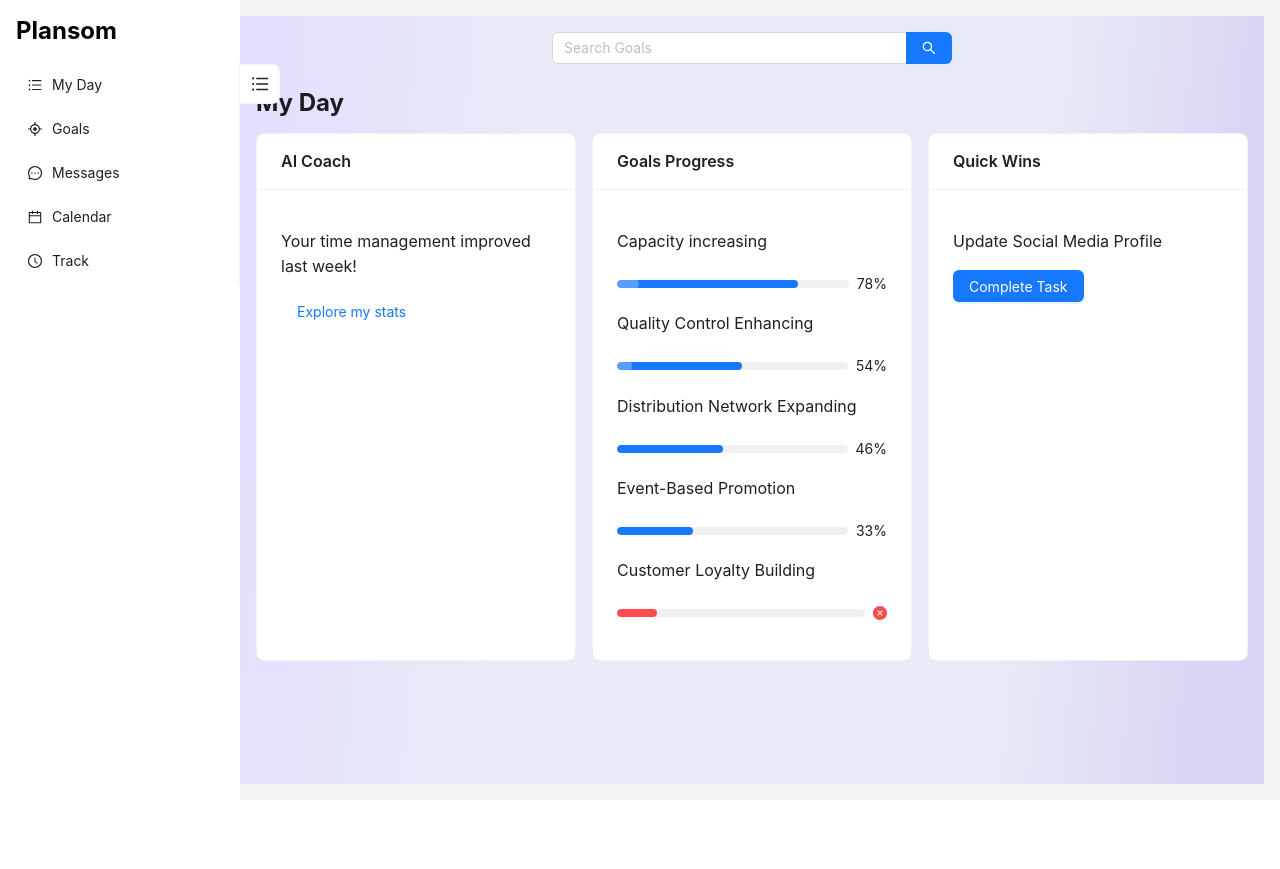
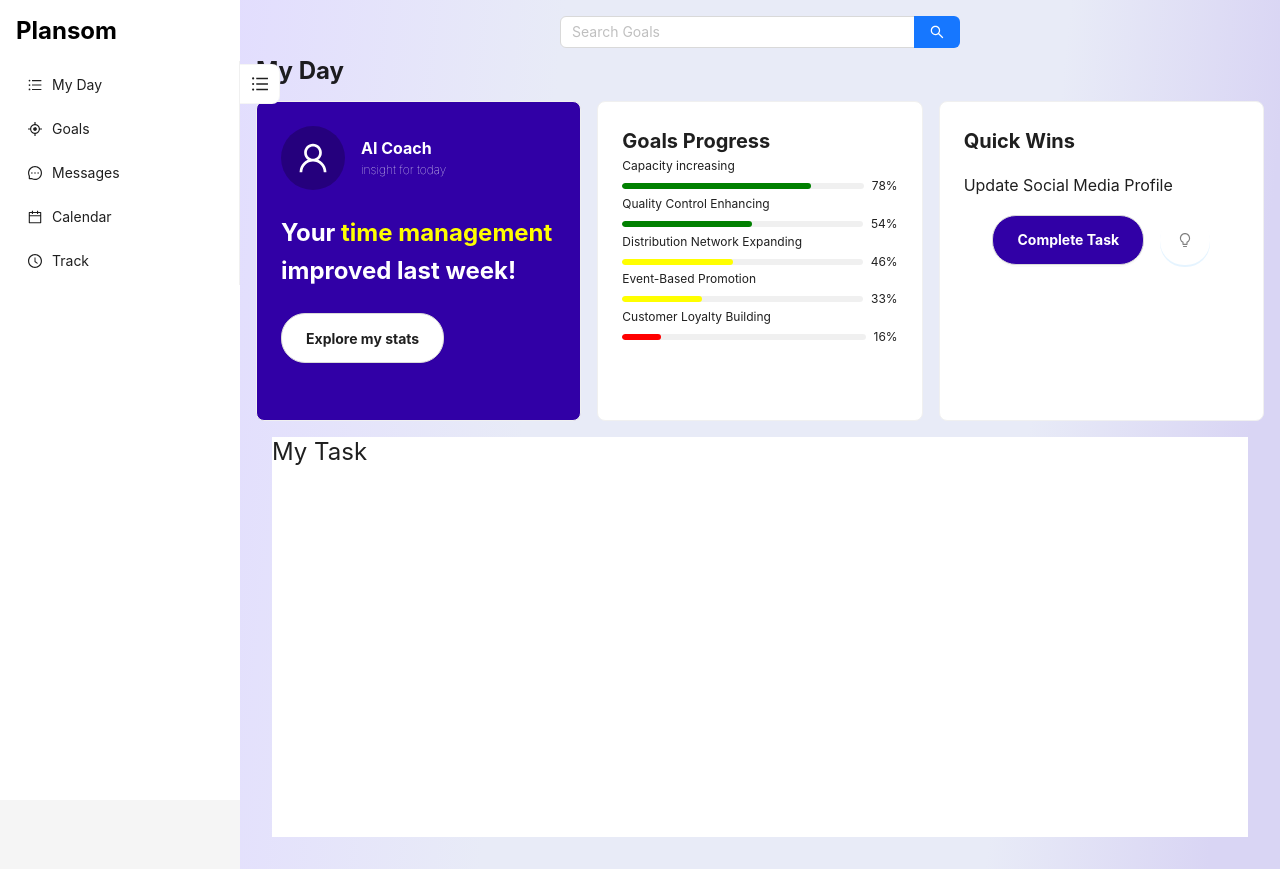
Before and after one commit to amaan-810/plansom-dashboard, a React (Create React App) app: page / in a window 1280 px wide. Before the commit the page ends 800 px from the top, so only its background shows below. Built offline with nearby package versions, Linux system fonts and the light colour scheme.

Commit message:
added avatar and  buttons

```diff
--- a/src/App.css
+++ b/src/App.css
@@ -1,38 +1,20 @@
-.App {
-  text-align: center;
+html{
+  box-sizing: border-box;
 }
 
-.App-logo {
-  height: 40vmin;
-  pointer-events: none;
+.mycard{
+  height: 20rem;
+
 }
 
-@media (prefers-reduced-motion: no-preference) {
-  .App-logo {
-    animation: App-logo-spin infinite 20s linear;
-  }
+
+.myprogress{
+  font-size: 0.75rem;
 }
 
-.App-header {
-  background-color: #282c34;
-  min-height: 100vh;
-  display: flex;
-  flex-direction: column;
-  align-items: center;
-  justify-content: center;
-  font-size: calc(10px + 2vmin);
-  color: white;
+.avtarSideText{
+  margin-left: 1rem;
+  margin-top: 0rem;
+  margin-bottom: 0rem;
+  font-weight: bolder;
 }
-
-.App-link {
-  color: #61dafb;
-}
-
-@keyframes App-logo-spin {
-  from {
-    transform: rotate(0deg);
-  }
-  to {
-    transform: rotate(360deg);
-  }
-}
--- a/src/App.js
+++ b/src/App.js
@@ -1,5 +1,15 @@
 import React, { useState } from "react";
-import { Layout, Menu, Card, Progress, Button, Input } from "antd";
+import {
+  Layout,
+  Menu,
+  Card,
+  Progress,
+  Button,
+  Input,
+  Avatar,
+  Flex,
+  Carousel,
+} from "antd";
 import {
   UnorderedListOutlined,
   CalendarOutlined,
@@ -8,6 +18,8 @@ import {
   ClockCircleOutlined,
   MenuOutlined,
   CloseOutlined,
+  UserOutlined,
+  BulbOutlined,
 } from "@ant-design/icons";
 import "./App.css";
 
@@ -15,25 +27,25 @@ const { Sider, Content } = Layout;
 const { Search } = Input;
 
 const goals = [
-  { key: "1", name: "Capacity increasing", progress: 78, status: "active" },
+  { key: "1", name: "Capacity increasing", progress: 78, status: "green" },
   {
     key: "2",
     name: "Quality Control Enhancing",
     progress: 54,
-    status: "active",
+    status: "green",
   },
   {
     key: "3",
     name: "Distribution Network Expanding",
     progress: 46,
-    status: "warning",
+    status: "yellow",
   },
-  { key: "4", name: "Event-Based Promotion", progress: 33, status: "warning" },
+  { key: "4", name: "Event-Based Promotion", progress: 33, status: "yellow" },
   {
     key: "5",
     name: "Customer Loyalty Building",
     progress: 16,
-    status: "exception",
+    status: "red",
   },
 ];
 
@@ -148,7 +160,7 @@ const App = () => {
         )}
         <Content
           style={{
-            margin: isMobile ? "4rem 1rem 1rem" : "1rem",
+            margin: isMobile ? "4rem 1rem 1rem" : "0rem",
             marginLeft: isMobile ? "0" : "15rem", // Prevent overlapping with the sidebar
             padding: "1rem",
             backgroundImage:
@@ -157,7 +169,7 @@ const App = () => {
         >
           <div
             style={{
-              marginBottom: "1rem",
+              marginBottom: "0.5rem",
               maxWidth: "25rem",
               marginLeft: "auto",
               marginRight: "auto",
@@ -169,6 +181,7 @@ const App = () => {
             <h3
               style={{
                 marginBottom: "1rem",
+                marginTop: "0rem",
                 fontSize: "1.5rem",
               }}
             >
@@ -182,27 +195,132 @@ const App = () => {
                 ? "1fr"
                 : window.innerWidth >= 1024
                 ? "repeat(3, 1fr)"
-                : "repeat(2, 1fr)",
+                : "",
+              // "repeat(2, 1fr)",
               gap: "1rem",
             }}
           >
-            <Card title="AI Coach" style={{ fontSize: "1rem" }}>
-              <p>Your time management improved last week!</p>
-              <Button type="link">Explore my stats</Button>
+            <Card
+              // title="AI Coach"
+              className="mycard"
+              style={{
+                fontSize: "1rem",
+                backgroundColor: "#3100A6",
+                color: "white",
+              }}
+            >
+              <div>
+                <Flex align="center">
+                  {" "}
+                  <Avatar size={64} icon={<UserOutlined />} />
+                  <Flex vertical>
+                    <p className="avtarSideText">AI Coach</p>
+                    <p
+                      className="avtarSideText"
+                      style={{ fontSize: "0.75rem", fontWeight: "lighter" }}
+                    >
+                      insight for today
+                    </p>
+                  </Flex>
+                </Flex>
+              </div>
+              <p style={{ fontSize: "1.5rem", fontWeight: "bold" }}>
+                Your <span style={{ color: "yellow" }}>time management</span>{" "}
+                improved last week!
+              </p>
+              <Button
+                type="default"
+                style={{
+                  backgroundColor: "white",
+                  borderRadius: "1.5rem",
+                  fontWeight: "bold",
+                  padding: "1.5rem",
+                }}
+              >
+                Explore my stats
+              </Button>
             </Card>
-            <Card title="Goals Progress" style={{ fontSize: "1rem" }}>
+            <Card style={{ fontSize: "1rem" }} className="mycard">
+              <div>
+                <strong style={{ fontSize: "1.25rem", margin: "1rem 0rem" }}>
+                  Goals Progress
+                </strong>
+              </div>
               {goals.map((goal) => (
-                <div key={goal.key} style={{ marginBottom: "0.75rem" }}>
-                  <p>{goal.name}</p>
-                  <Progress percent={goal.progress} status={goal.status} />
+                <div key={goal.key} className="myprogress">
+                  <p style={{ margin: "0rem" }}>{goal.name}</p>
+                  <Progress
+                    percent={goal.progress}
+                    status={goal.status}
+                    strokeColor={goal.status}
+                    size="small"
+                  />
                 </div>
               ))}
             </Card>
-            <Card title="Quick Wins" style={{ fontSize: "1rem" }}>
+            <Card
+              // title="Quick Wins"
+              style={{ fontSize: "1rem" }}
+              className="mycard"
+            >
+              <div>
+                <strong style={{ fontSize: "1.25rem", margin: "1rem 0rem" }}>
+                  Quick Wins
+                </strong>
+              </div>
               <p>Update Social Media Profile</p>
-              <Button type="primary">Complete Task</Button>
+              <Flex gap="middle" justify="center">
+                <Button
+                  type="default"
+                  style={{
+                    backgroundColor: "#3100A6",
+                    color: "white",
+                    borderRadius: "1.5rem",
+                    fontWeight: "bold",
+                    padding: "1.5rem",
+                    width: "",
+                  }}
+                >
+                  Complete Task
+                </Button>
+                <Button
+                  type="primary"
+                  shape="circle"
+                  style={{
+                    backgroundColor: "white",
+                    color: "grey",
+                    borderRadius: "1.5rem",
+                    fontWeight: "bold",
+                    padding: "1.5rem",
+                  }}
+                  icon={<BulbOutlined />}
+                />
+              </Flex>
             </Card>
           </div>
+          <div>
+            <p
+              style={{
+                display: "block",
+                backgroundColor: "white",
+                margin: "1rem",
+                fontSize: "1.5rem",
+                fontStyle: "bold",
+                height: "50vh",
+              }}
+            >
+              My Task
+            </p>
+          </div>
+          {/* <div
+            style={{
+              height: "50vh",
+              color: "white",
+              border: "1 px solid rounded-xl",
+            }}
+          >
+            <p>khskahgsiuhag</p>
+          </div> */}
         </Content>
       </Layout>
     </Layout>
```
